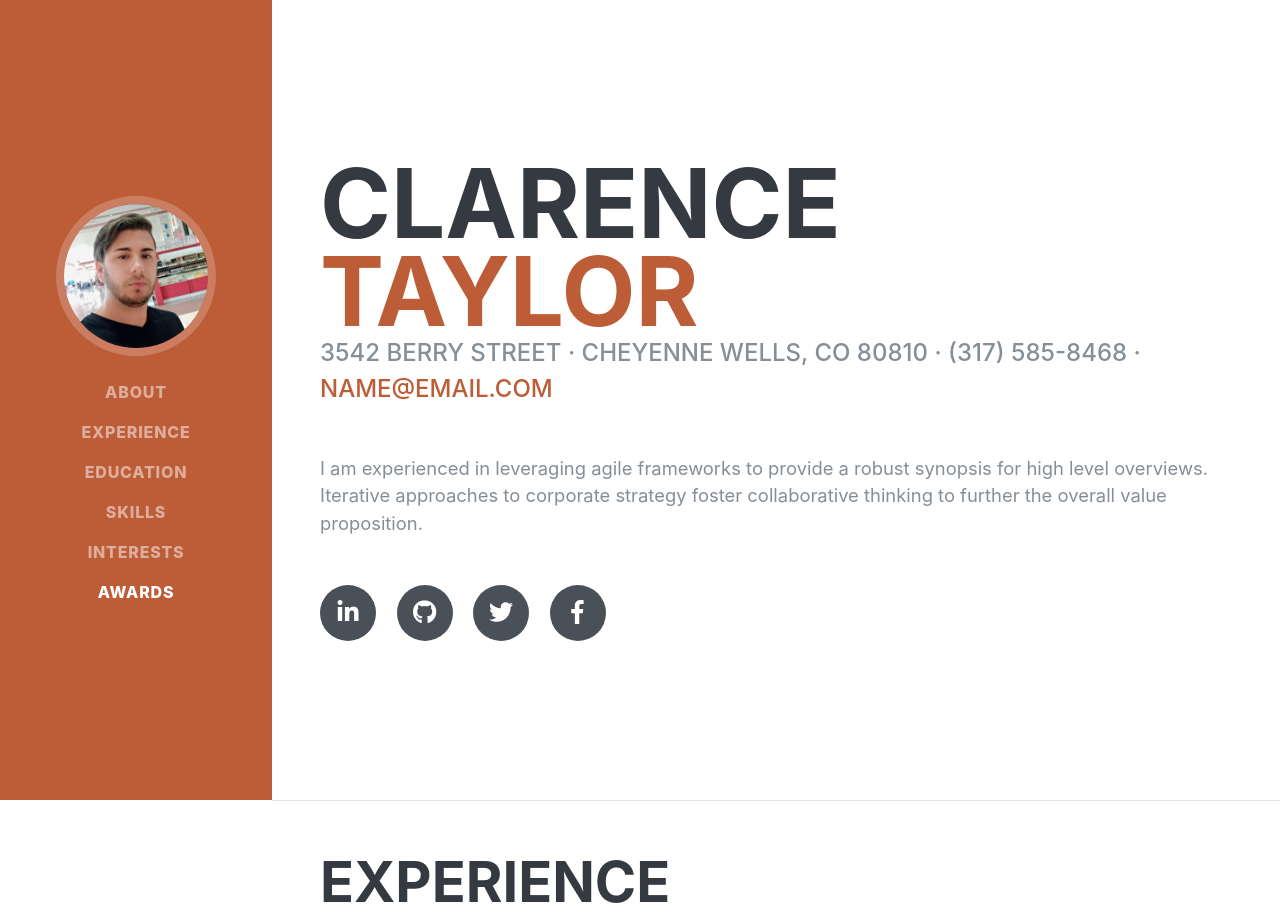
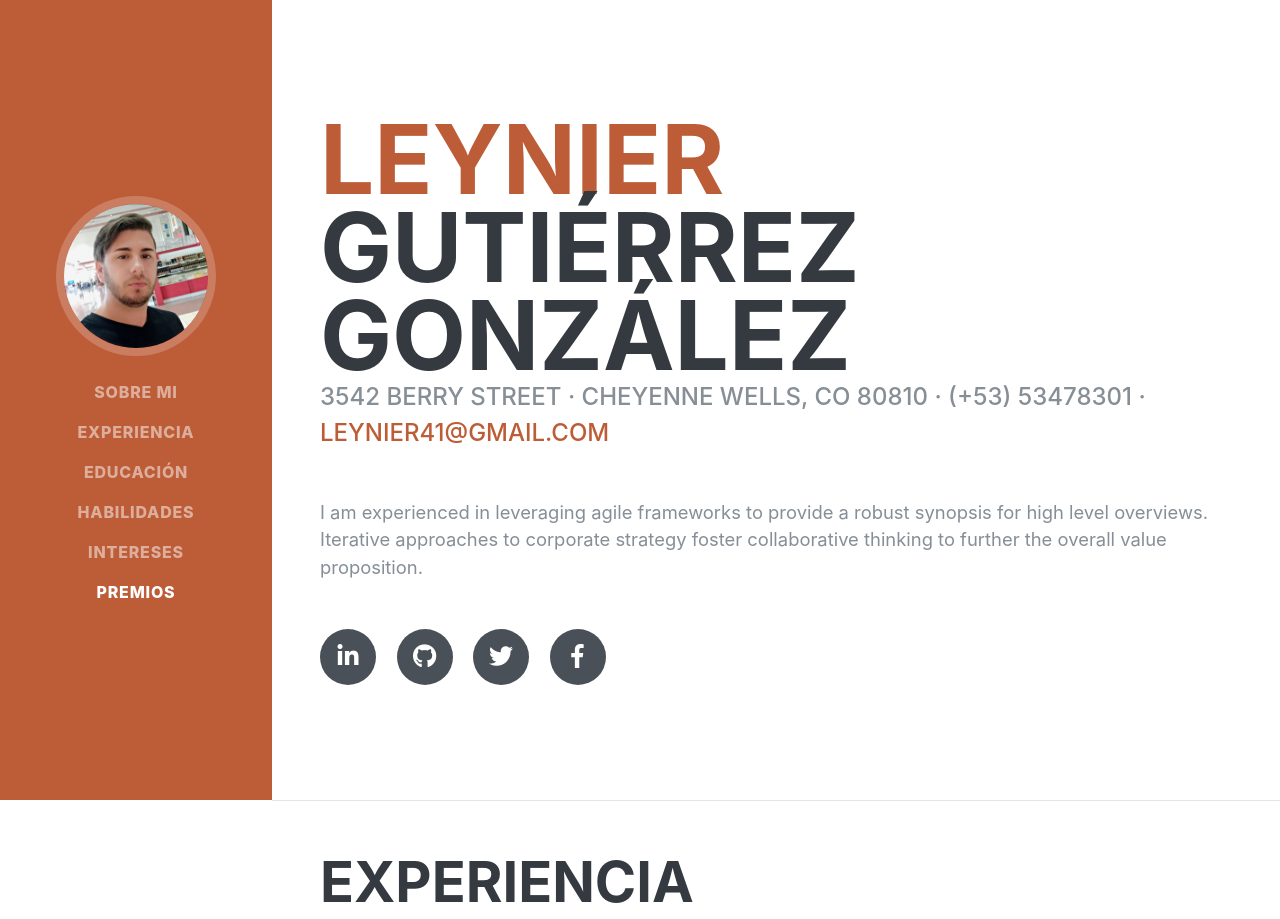
Before and after one commit to leynier/old.leynier.github.io, a plain HTML site: page index.html in a window 1280 px wide. Shown: the top 919 px of the page. Drawn offline with Linux system fonts and the light colour scheme; a web font is replaced by a local one.

Commit message:
Cambiar nombre y traducir las secciones

```diff
--- a/index.html
+++ b/index.html
@@ -8,7 +8,7 @@
   <meta name="description" content="">
   <meta name="author" content="">
 
-  <title>Resume - Start Bootstrap Theme</title>
+  <title>Leynier Gutiérrez González</title>
 
   <!-- Bootstrap core CSS -->
   <link href="vendor/bootstrap/css/bootstrap.min.css" rel="stylesheet">
@@ -38,22 +38,22 @@
     <div class="collapse navbar-collapse" id="navbarSupportedContent">
       <ul class="navbar-nav">
         <li class="nav-item">
-          <a class="nav-link js-scroll-trigger" href="#about">About</a>
+          <a class="nav-link js-scroll-trigger" href="#about">Sobre mi</a>
         </li>
         <li class="nav-item">
-          <a class="nav-link js-scroll-trigger" href="#experience">Experience</a>
+          <a class="nav-link js-scroll-trigger" href="#experience">Experiencia</a>
         </li>
         <li class="nav-item">
-          <a class="nav-link js-scroll-trigger" href="#education">Education</a>
+          <a class="nav-link js-scroll-trigger" href="#education">Educación</a>
         </li>
         <li class="nav-item">
-          <a class="nav-link js-scroll-trigger" href="#skills">Skills</a>
+          <a class="nav-link js-scroll-trigger" href="#skills">Habilidades</a>
         </li>
         <li class="nav-item">
-          <a class="nav-link js-scroll-trigger" href="#interests">Interests</a>
+          <a class="nav-link js-scroll-trigger" href="#interests">Intereses</a>
         </li>
         <li class="nav-item">
-          <a class="nav-link js-scroll-trigger" href="#awards">Awards</a>
+          <a class="nav-link js-scroll-trigger" href="#awards">Premios</a>
         </li>
       </ul>
     </div>
@@ -63,11 +63,12 @@
 
     <section class="resume-section p-3 p-lg-5 d-flex align-items-center" id="about">
       <div class="w-100">
-        <h1 class="mb-0">Clarence
-          <span class="text-primary">Taylor</span>
+        <h1 class="mb-0">
+          <span class="text-primary">Leynier</span>
+          Gutiérrez González
         </h1>
-        <div class="subheading mb-5">3542 Berry Street · Cheyenne Wells, CO 80810 · (317) 585-8468 ·
-          <a href="mailto:name@email.com">name@email.com</a>
+        <div class="subheading mb-5">3542 Berry Street · Cheyenne Wells, CO 80810 · (+53) 53478301 ·
+          <a href="mailto:leynier41@gmail.com">leynier41@gmail.com</a>
         </div>
         <p class="lead mb-5">I am experienced in leveraging agile frameworks to provide a robust synopsis for high level overviews. Iterative approaches to corporate strategy foster collaborative thinking to further the overall value proposition.</p>
         <div class="social-icons">
@@ -91,7 +92,7 @@
 
     <section class="resume-section p-3 p-lg-5 d-flex justify-content-center" id="experience">
       <div class="w-100">
-        <h2 class="mb-5">Experience</h2>
+        <h2 class="mb-5">Experiencia</h2>
 
         <div class="resume-item d-flex flex-column flex-md-row justify-content-between mb-5">
           <div class="resume-content">
@@ -145,7 +146,7 @@
 
     <section class="resume-section p-3 p-lg-5 d-flex align-items-center" id="education">
       <div class="w-100">
-        <h2 class="mb-5">Education</h2>
+        <h2 class="mb-5">Educación</h2>
 
         <div class="resume-item d-flex flex-column flex-md-row justify-content-between mb-5">
           <div class="resume-content">
@@ -177,7 +178,7 @@
 
     <section class="resume-section p-3 p-lg-5 d-flex align-items-center" id="skills">
       <div class="w-100">
-        <h2 class="mb-5">Skills</h2>
+        <h2 class="mb-5">Habilidades</h2>
 
         <div class="subheading mb-3">Programming Languages &amp; Tools</div>
         <ul class="list-inline dev-icons">
@@ -241,7 +242,7 @@
 
     <section class="resume-section p-3 p-lg-5 d-flex align-items-center" id="interests">
       <div class="w-100">
-        <h2 class="mb-5">Interests</h2>
+        <h2 class="mb-5">Intereses</h2>
         <p>Apart from being a web developer, I enjoy most of my time being outdoors. In the winter, I am an avid skier and novice ice climber. During the warmer months here in Colorado, I enjoy mountain biking, free climbing, and kayaking.</p>
         <p class="mb-0">When forced indoors, I follow a number of sci-fi and fantasy genre movies and television shows, I am an aspiring chef, and I spend a large amount of my free time exploring the latest technology advancements in the front-end web development world.</p>
       </div>
@@ -251,7 +252,7 @@
 
     <section class="resume-section p-3 p-lg-5 d-flex align-items-center" id="awards">
       <div class="w-100">
-        <h2 class="mb-5">Awards &amp; Certifications</h2>
+        <h2 class="mb-5">Premios &amp; Certifications</h2>
         <ul class="fa-ul mb-0">
           <li>
             <i class="fa-li fa fa-trophy text-warning"></i>
```
